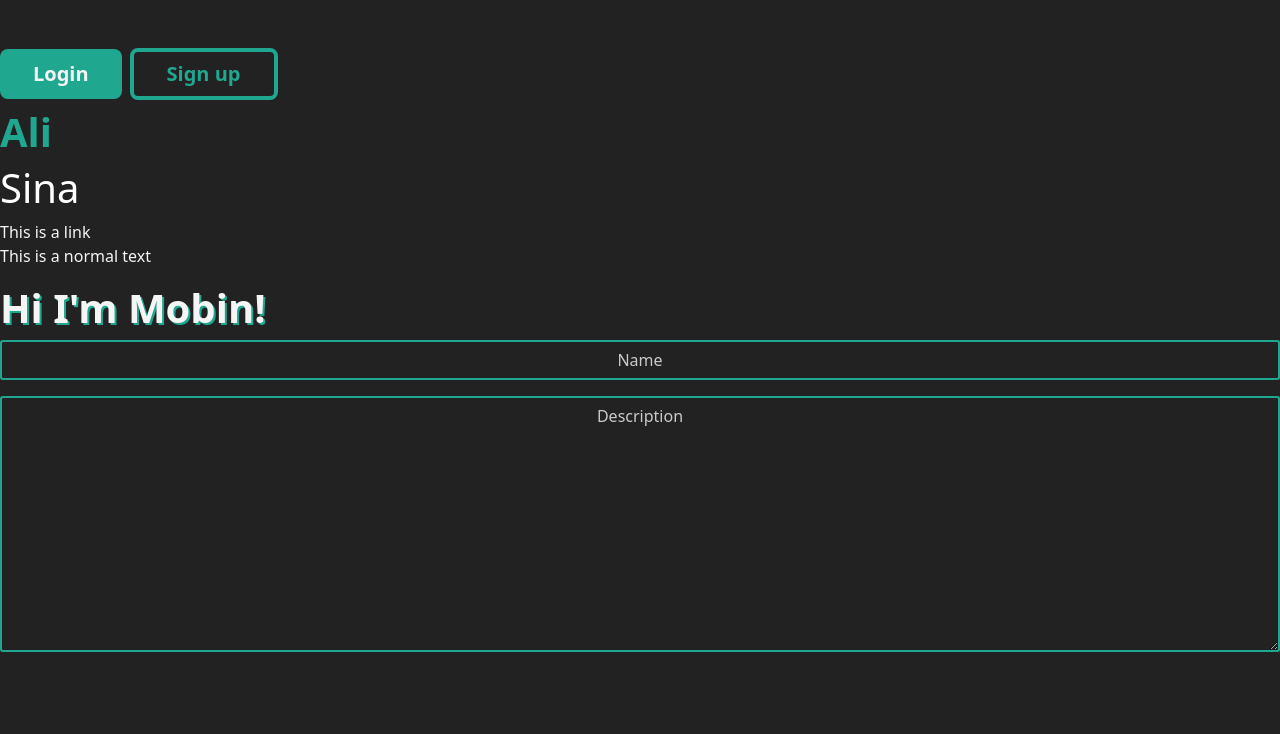
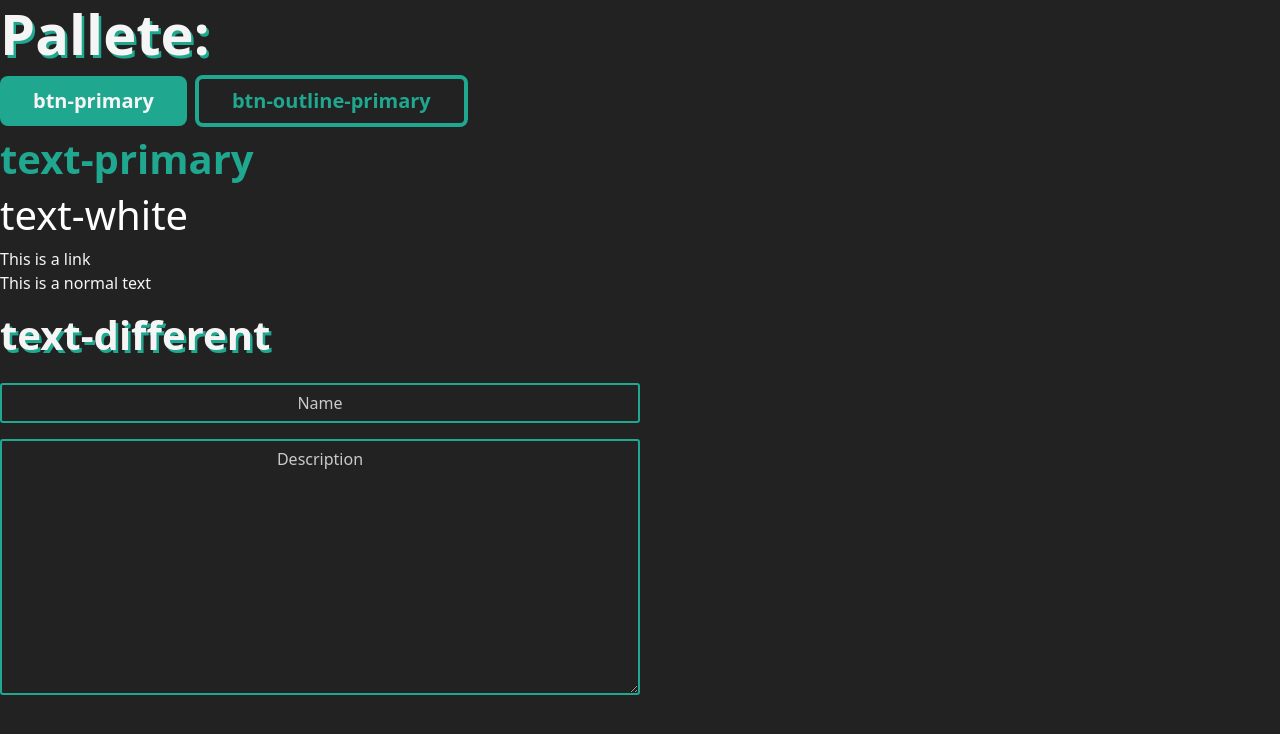
Before and after one commit to mobinbarmar/Personal-Web, an Angular app in the folder Angular/: page / in a window 1280 px wide. Shown: the top 734 px of the page. Built offline with nearby package versions, Linux system fonts and the light colour scheme; no server answers.

Commit message:
pallete added

```diff
--- a/Angular/src/app/app.component.html
+++ b/Angular/src/app/app.component.html
@@ -1,9 +1,12 @@
-<h1 class="btn btn-primary mt-5 btn-lg me-2">Login</h1>
-<h1 class="btn btn-outline-primary mt-5 btn-lg ">Sign up</h1>
-<h1 class="text-primary">Ali</h1>
-<h1 class="text-white">Sina</h1>
+<h1 class="text-different display-4">Pallete:</h1>
+<h1 class="btn btn-primary btn-lg me-2">btn-primary</h1>
+<h1 class="btn btn-outline-primary btn-lg ">btn-outline-primary</h1>
+<h1 class="text-primary">text-primary</h1>
+<h1 class="text-white">text-white</h1>
 <a href="" class="">This is a link</a>
 <p>This is a normal text</p>
-<h1 class="text-different">Hi I'm Mobin!</h1>
-<input type="text" class="form-control" placeholder="Name">
-<textarea class="form-control mt-3" placeholder="Description" cols="30" rows="10"></textarea>
+<h1 class="text-different">text-different</h1>
+<div class="col-6 my-4">
+    <input type="text" class="form-control" placeholder="Name">
+    <textarea class="form-control mt-3" placeholder="Description" cols="30" rows="10"></textarea>
+</div>
--- a/Angular/src/styles.scss
+++ b/Angular/src/styles.scss
@@ -62,7 +62,7 @@ a{
 }
 
 .text-different{
-    text-shadow: 2px 2px $primary;
+    text-shadow: 2.5px 2.5px $primary;
     font-weight: 700;
 }
 
```
